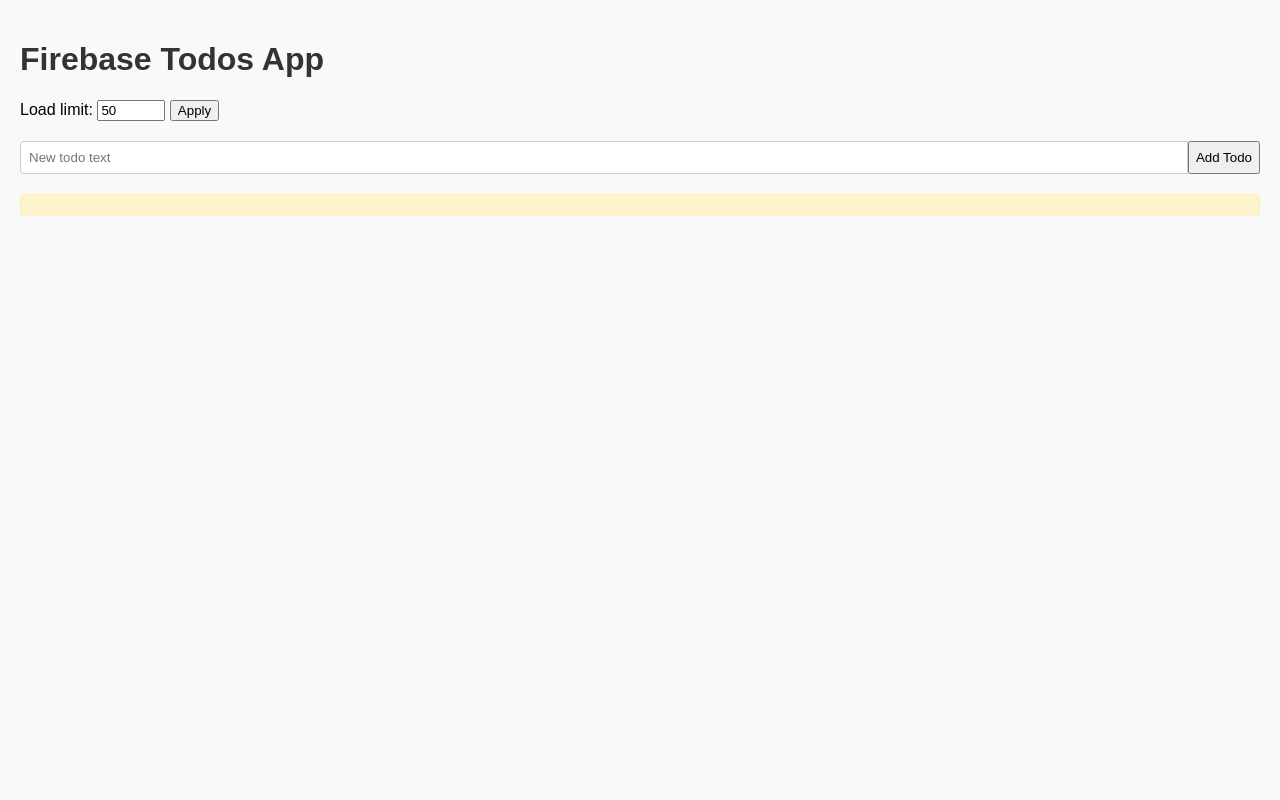
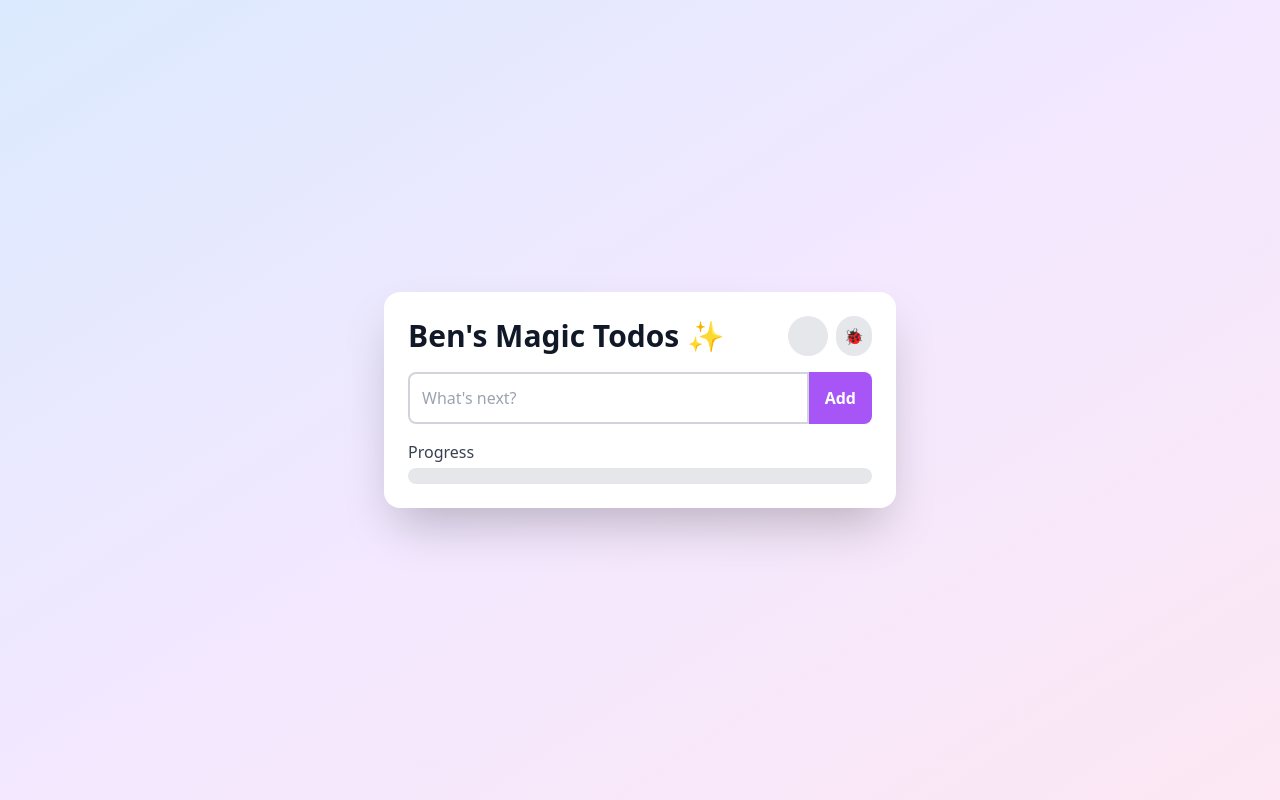
Before and after one commit to bprater/flowcode, a PHP site: page /todo-app/ in a window 1280 px wide. Run offline with PHP 8.4, Linux system fonts and the light colour scheme; some libraries are stand-ins or nearby versions.

Commit message:
fixing bugs and adding features

```diff
--- a/todo-app/index.php
+++ b/todo-app/index.php
@@ -3,33 +3,47 @@
 <head>
   <meta charset="UTF-8" />
   <meta name="viewport" content="width=device-width, initial-scale=1.0" />
-  <title>Firebase Todos App (Drag & Drop & Debug)</title>
-  <style>
-    body { font-family: Arial, sans-serif; background: #f9f9f9; margin: 0; padding: 20px; }
-    h1 { color: #333; }
-    #controls { margin-bottom: 20px; }
-    #status { background: #fff3cd; border: 1px solid #ffeeba; border-radius: 4px; padding: 10px; max-height: 150px; overflow-y: auto; margin-top: 20px; }
-    #todos-list { list-style: none; padding: 0; }
-    #todos-list li { background: #fff; margin-bottom: 10px; padding: 10px; border-radius: 4px; box-shadow: 0 1px 3px rgba(0,0,0,0.1); display: flex; align-items: center; cursor: move; }
-    #todos-list li span { flex: 1; margin-left: 8px; }
-    #todos-list li .completed { text-decoration: line-through; color: #888; }
-    #todos-list li button { margin-left: 10px; background-color: #28a745; border: none; padding: 4px 8px; color: white; border-radius: 4px; cursor: pointer; }
-    #todos-list li button.delete { background-color: #dc3545; }
-  </style>
+  <title>Ben's Magic Todos</title>
+  <!-- Tailwind CSS (class-based dark mode) -->
+  <script>
+    tailwind.config = { darkMode: 'class' };
+  </script>
+  <script src="https://cdn.tailwindcss.com"></script>
+  <!-- Confetti -->
+  <script src="https://cdn.jsdelivr.net/npm/canvas-confetti@1.5.1/dist/confetti.browser.min.js"></script>
 </head>
-<body>
-  <h1>Firebase Todos App</h1>
-  <div id="controls">
-    <label for="limit-input">Load limit:</label>
-    <input type="number" id="limit-input" value="50" min="1" max="500" style="width:60px;" />
-    <button id="apply-limit">Apply</button>
+<body class="bg-gradient-to-br from-blue-100 via-purple-100 to-pink-100 dark:from-gray-800 dark:via-gray-900 dark:to-black min-h-screen flex items-center justify-center p-4">
+  <div class="bg-white dark:bg-gray-800 rounded-2xl shadow-2xl w-full max-w-lg p-6 space-y-4">
+    <div class="flex justify-between items-center">
+      <h1 class="text-3xl font-extrabold text-gray-900 dark:text-gray-100">Ben's Magic Todos ✨</h1>
+      <div class="flex space-x-2">
+        <button id="theme-toggle" class="p-2 rounded-full bg-gray-200 dark:bg-gray-700 hover:bg-gray-300 dark:hover:bg-gray-600 transition">
+          <svg id="theme-icon" xmlns="http://www.w3.org/2000/svg" class="h-6 w-6 text-gray-800 dark:text-gray-200" viewBox="0 0 24 24" fill="none" stroke="currentColor" stroke-width="2"></svg>
+        </button>
+        <button id="debug-toggle" class="p-2 rounded-full bg-gray-200 dark:bg-gray-700 hover:bg-gray-300 dark:hover:bg-gray-600 transition">🐞</button>
       </div>
-  <form id="todo-form" style="margin-bottom:20px; display:flex;">
-    <input type="text" id="todo-input" placeholder="New todo text" required style="flex:1; padding:8px; border:1px solid #ccc; border-radius:4px 0 0 4px;" />
-    <button type="submit">Add Todo</button>
+    </div>
+
+    <!-- Debug panel -->
+    <div id="debug-panel" class="hidden bg-gray-100 text-gray-900 dark:bg-gray-900 dark:text-gray-100 p-4 rounded-lg border border-gray-300 dark:border-gray-700 max-h-40 overflow-y-auto font-mono text-sm"></div>
+
+    <!-- Add form -->
+    <form id="todo-form" class="flex">
+      <input id="todo-input" type="text" placeholder="What's next?" class="flex-grow p-3 rounded-l-lg border-2 border-gray-300 dark:border-gray-600 focus:outline-none focus:ring-2 focus:ring-purple-400 dark:focus:ring-purple-600" />
+      <button type="submit" class="px-4 bg-purple-500 hover:bg-purple-600 text-white rounded-r-lg font-semibold transition">Add</button>
     </form>
-  <ul id="todos-list"></ul>
-  <div id="status"></div>
+
+    <!-- Todos list -->
+    <ul id="todos-list" class="space-y-4"></ul>
+
+    <!-- Progress bar -->
+    <div>
+      <div class="text-gray-700 dark:text-gray-300 font-medium mb-1">Progress</div>
+      <div class="w-full bg-gray-200 dark:bg-gray-700 rounded-full h-4 overflow-hidden">
+        <div id="progress-bar" class="bg-purple-500 h-4 w-0 transition-all"></div>
+      </div>
+    </div>
+  </div>
 
   <script type="module">
     import { initializeApp } from "https://www.gstatic.com/firebasejs/11.6.1/firebase-app.js";
@@ -41,11 +55,10 @@
       updateDoc,
       deleteDoc,
       doc,
+      writeBatch,
+      serverTimestamp,
       query,
-      orderBy,
-      limit as fsLimit,
-      writeBatch,
-      getDocs
+      orderBy
     } from "https://www.gstatic.com/firebasejs/11.6.1/firebase-firestore.js";
 
     // Initialize Firebase
@@ -59,149 +72,145 @@
     });
     const db = getFirestore(app);
     const todosRef = collection(db, 'todos');
+    // Query descending for newest first
+    const todosQuery = query(todosRef, orderBy('order', 'desc'));
 
-    // UI refs
-    const statusEl = document.getElementById('status');
-    const limitInput = document.getElementById('limit-input');
-    const applyBtn = document.getElementById('apply-limit');
+    // DOM elements
     const form = document.getElementById('todo-form');
     const input = document.getElementById('todo-input');
     const listEl = document.getElementById('todos-list');
-
-    let unsubscribe = null;
+    const progressBar = document.getElementById('progress-bar');
+    const themeToggle = document.getElementById('theme-toggle');
+    const themeIcon = document.getElementById('theme-icon');
+    const debugToggle = document.getElementById('debug-toggle');
+    const debugPanel = document.getElementById('debug-panel');
 
     // Logger
     function log(msg) {
-      const time = new Date().toISOString();
-      console.log(`[${time}] ${msg}`);
-      const entry = document.createElement('div');
-      entry.textContent = `[${time}] ${msg}`;
-      statusEl.appendChild(entry);
-      statusEl.scrollTop = statusEl.scrollHeight;
+      const time = new Date().toLocaleTimeString();
+      const entry = document.createElement('div'); entry.textContent = `[${time}] ${msg}`;
+      debugPanel.appendChild(entry); debugPanel.scrollTop = debugPanel.scrollHeight;
+      console.log(`[DEBUG] ${msg}`);
     }
 
-    // Add Todo
-    form.addEventListener('submit', async e => {
-      e.preventDefault();
-      const text = input.value.trim();
-      if (!text) return log('Cannot add empty todo');
-      try {
-        const initialOrder = Date.now();
-        const ref = await addDoc(todosRef, { text, completed: false, order: initialOrder });
-        log(`Added [${ref.id}] with order ${initialOrder}`);
-        input.value = '';
-      } catch (err) {
-        log(`Add error: ${err.message}`);
+    // Theme handling
+    function updateThemeIcon() {
+      if (document.documentElement.classList.contains('dark')) {
+        themeIcon.innerHTML = '<path stroke-linecap="round" stroke-linejoin="round" d="M12 3v1m0 16v1m8.66-12.34-.707.707m-14.14 0-.707-.707M21 12h-1M3 12H2m16.66 5.66-.707-.707m-14.14 0-.707.707"/>';
+      } else {
+        themeIcon.innerHTML = '<path stroke-linecap="round" stroke-linejoin="round" d="M21 12.79A9 9 0 1111.21 3 7 7 0 0021 12.79z"/>';
       }
+    }
+    // Load theme
+    if (localStorage.getItem('theme') === 'dark') document.documentElement.classList.add('dark');
+    else document.documentElement.classList.remove('dark');
+    updateThemeIcon();
+    themeToggle.addEventListener('click', () => {
+      const isDark = document.documentElement.classList.toggle('dark');
+      localStorage.setItem('theme', isDark ? 'dark' : 'light');
+      updateThemeIcon();
     });
+    debugToggle.addEventListener('click', () => debugPanel.classList.toggle('hidden'));
 
-    // Reordering
+    // Confetti
+    function celebrate() { confetti({ particleCount: 30, spread: 60, origin: { y: 0.6 } }); }
+
+    // Reorder logic: assign high order index to top items
     async function reorderList(docs, draggedId, targetId) {
-      const idArray = docs.map(d => d.id);
-      const from = idArray.indexOf(draggedId);
-      const to = idArray.indexOf(targetId);
-      idArray.splice(to, 0, idArray.splice(from, 1)[0]);
+      // docs is in descending order
+      const ids = docs.map(d => d.id);
+      const from = ids.indexOf(draggedId), to = ids.indexOf(targetId);
+      ids.splice(to, 0, ids.splice(from, 1)[0]);
       const batch = writeBatch(db);
-      idArray.forEach((id, idx) => {
-        batch.update(doc(db, 'todos', id), { order: idx });
+      const N = ids.length;
+      ids.forEach((id, idx) => {
+        const newOrder = N - 1 - idx; // top item gets highest newOrder
+        batch.update(doc(db, 'todos', id), { order: newOrder });
       });
       await batch.commit();
       log('Reorder committed');
     }
 
-    function enableDragDrop(li, id, docs) {
-      li.draggable = true;
-      li.addEventListener('dragstart', e => {
+    // Enable drag handle on li
+    function enableDrag(li, id, docs) {
+      // Create handle
+      const handle = document.createElement('span');
+      handle.className = 'cursor-move text-gray-400 dark:text-gray-500 mr-2';
+      handle.textContent = '☰';
+      // Make handle draggable
+      handle.draggable = true;
+      handle.addEventListener('dragstart', e => {
         e.dataTransfer.setData('text/plain', id);
         log(`Drag start: ${id}`);
       });
       li.addEventListener('dragover', e => e.preventDefault());
       li.addEventListener('drop', async e => {
         e.preventDefault();
-        const draggedId = e.dataTransfer.getData('text/plain');
-        if (draggedId !== id) await reorderList(docs, draggedId, id);
+        const dragged = e.dataTransfer.getData('text/plain');
+        if (dragged !== id) await reorderList(docs, dragged, id);
       });
+      // Prepend handle
+      li.prepend(handle);
     }
 
-    // Initialize real-time listener
-    function initListener(limitCount) {
-      if (unsubscribe) unsubscribe();
-      const q = query(todosRef, orderBy('order'), fsLimit(limitCount));
-      unsubscribe = onSnapshot(q, snapshot => {
-        const docs = snapshot.docs.map(docSnap => ({ id: docSnap.id, data: docSnap.data() }));
-        log(`Loaded ${docs.length} items`);
+    // Add todo
+    form.addEventListener('submit', async e => {
+      e.preventDefault();
+      const text = input.value.trim(); if (!text) return;
+      // New items get highest timestamp, will appear top
+      const order = Date.now();
+      await addDoc(todosRef, { text, completed: false, order, createdAt: serverTimestamp() });
+      log(`Added todo: "${text}"`);
+      input.value = '';
+      celebrate();
+    });
+
+    // Real-time listener
+    onSnapshot(todosQuery, snap => {
+      const docs = snap.docs.map(d => ({ id: d.id, data: d.data() }));
+      let completedCount = 0;
       listEl.innerHTML = '';
       docs.forEach(({ id, data }) => {
+        if (data.completed) completedCount++;
         const li = document.createElement('li');
-          const cb = document.createElement('input'); cb.type = 'checkbox'; cb.checked = data.completed;
+        li.className = 'bg-gray-50 dark:bg-gray-700 p-4 rounded-lg flex items-center space-x-4 shadow transition';
+        // Checkbox
+        const cb = document.createElement('input');
+        cb.type = 'checkbox'; cb.checked = data.completed;
+        cb.className = 'h-5 w-5 text-purple-500';
         cb.addEventListener('change', async () => {
-            try {
           await updateDoc(doc(db, 'todos', id), { completed: cb.checked });
-              log(`Toggled [${id}] -> ${cb.checked}`);
-            } catch (e) { log(`Toggle error: ${e.message}`); }
+          log(`Toggled [${id}] to ${cb.checked}`);
+          if (cb.checked) celebrate();
         });
-          const span = document.createElement('span'); span.textContent = data.text;
-          if (data.completed) span.classList.add('completed');
-
-          const edit = document.createElement('button'); edit.textContent = 'Edit';
+        // Text
+        const span = document.createElement('span');
+        span.textContent = data.text;
+        span.className = `flex-1 text-lg ${data.completed ? 'line-through text-gray-400 dark:text-gray-500' : 'text-gray-900 dark:text-gray-100'}`;
+        // Edit
+        const edit = document.createElement('button');
+        edit.textContent = '✏️';
+        edit.className = 'text-lg';
         edit.addEventListener('click', async () => {
           const nt = prompt('Edit todo', data.text);
-            if (nt && nt.trim()) {
-              try {
-                await updateDoc(doc(db, 'todos', id), { text: nt.trim() });
-                log(`Edited [${id}]`);
-              } catch (e) { log(`Edit error: ${e.message}`); }
-            } else log('Edit cancelled');
+          if (nt && nt.trim()) { await updateDoc(doc(db, 'todos', id), { text: nt.trim() }); log(`Edited [${id}]`); }
         });
-
-          const del = document.createElement('button'); del.textContent = 'Delete'; del.className = 'delete';
+        // Delete
+        const del = document.createElement('button');
+        del.textContent = '🗑️';
+        del.className = 'text-lg';
         del.addEventListener('click', async () => {
-            if (confirm('Delete?')) {
-              try {
-                await deleteDoc(doc(db, 'todos', id));
-                log(`Deleted [${id}]`);
-              } catch (e) { log(`Delete error: ${e.message}`); }
-            }
+          if (confirm('Delete this todo?')) { await deleteDoc(doc(db, 'todos', id)); log(`Deleted [${id}]`); celebrate(); }
         });
-
         li.append(cb, span, edit, del);
         listEl.appendChild(li);
-          enableDragDrop(li, id, docs);
+        enableDrag(li, id, docs);
       });
-        // After rendering, debug full collection
-        debugAllDocs(docs.map(d => d.id));
-      }, err => log(`Snapshot error: ${err.message}`));
-    }
-
-    // Debug function: log docs missing fields or not loaded
-    async function debugAllDocs(loadedIds) {
-      try {
-        const allSnap = await getDocs(todosRef);
-        log(`Total docs in collection: ${allSnap.size}`);
-        allSnap.forEach(docSnap => {
-          const id = docSnap.id;
-          const data = docSnap.data();
-          const missing = [];
-          if (!('text' in data)) missing.push('text');
-          if (!('completed' in data)) missing.push('completed');
-          if (!('order' in data)) missing.push('order');
-          if (missing.length) log(`Doc [${id}] missing fields: ${missing.join(', ')}`);
-          if (!loadedIds.includes(id)) log(`Doc [${id}] not loaded (outside limit or filtered)`);
+      // Progress
+      const pct = docs.length ? (completedCount / docs.length) * 100 : 0;
+      progressBar.style.width = `${pct}%`;
+      log(`Rendered ${docs.length} todos, ${completedCount} completed (${pct.toFixed(1)}%)`);
     });
-      } catch (e) {
-        log(`Debug load error: ${e.message}`);
-      }
-    }
-
-    // Controls
-    applyBtn.addEventListener('click', () => {
-      initListener(parseInt(limitInput.value, 10) || 50);
-      log(`Limit set to ${limitInput.value}`);
-    });
-
-    // Start app
-    initListener(parseInt(limitInput.value, 10) || 50);
-    log('App ready & debugging enabled');
   </script>
 </body>
 </html>
```
Lines whose indentation alone changed are shown as unchanged.
